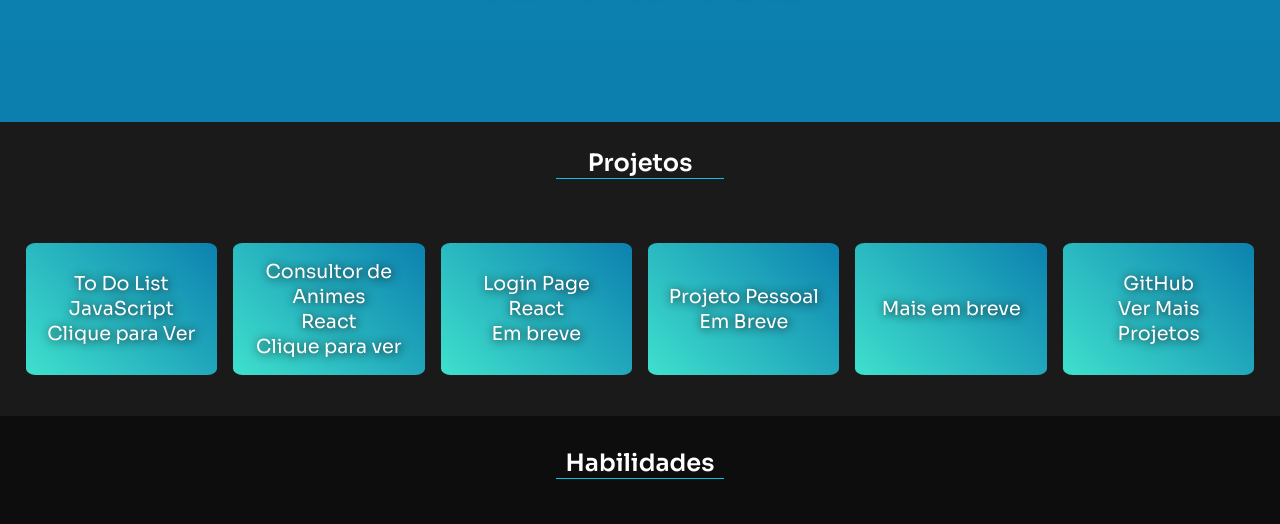
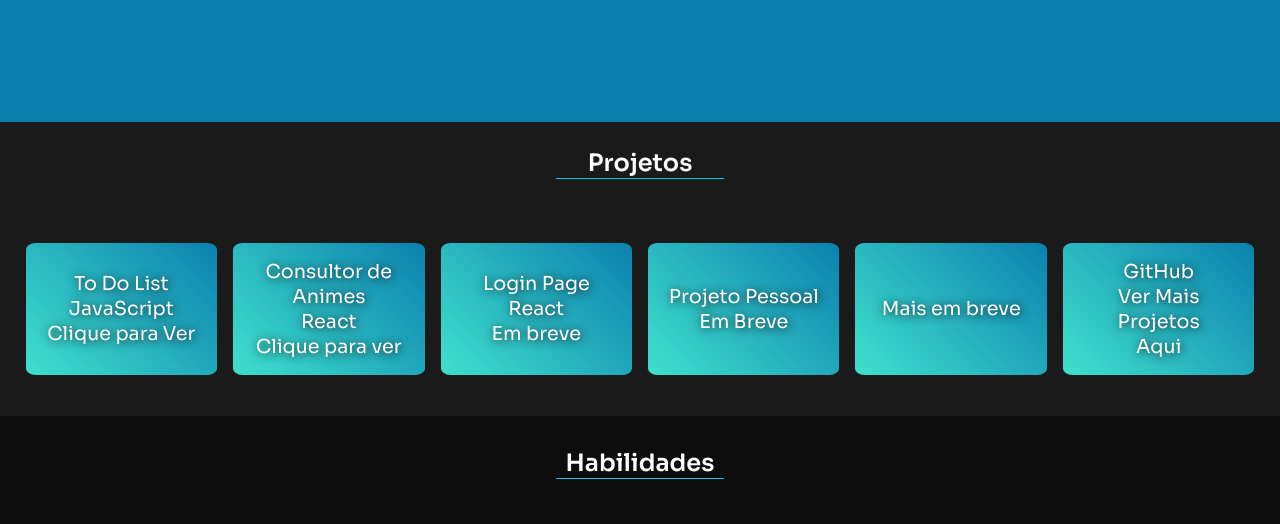
Before and after one commit to thiagosaidm/MeuPortifolio, a plain HTML site: page index.html in a window 1280 px wide. Shown: the part 266-790 px from the top of the page. Drawn offline with nearby package versions, Linux system fonts and the light colour scheme.

Commit message:
"Correção"

```diff
--- a/index.html
+++ b/index.html
@@ -156,7 +156,7 @@
                         <ul>
                             <li>GitHub</li>
                             <li>Ver Mais Projetos</li>
-                            <li><a href="https://github.com/thiagosaidm" target="_blank" rel="noopener noreferrer"></a></li>
+                            <li><a href="https://github.com/thiagosaidm" target="_blank" rel="noopener noreferrer">Aqui</a></li>
                         </ul>
                         </p>
                     </div>
```
